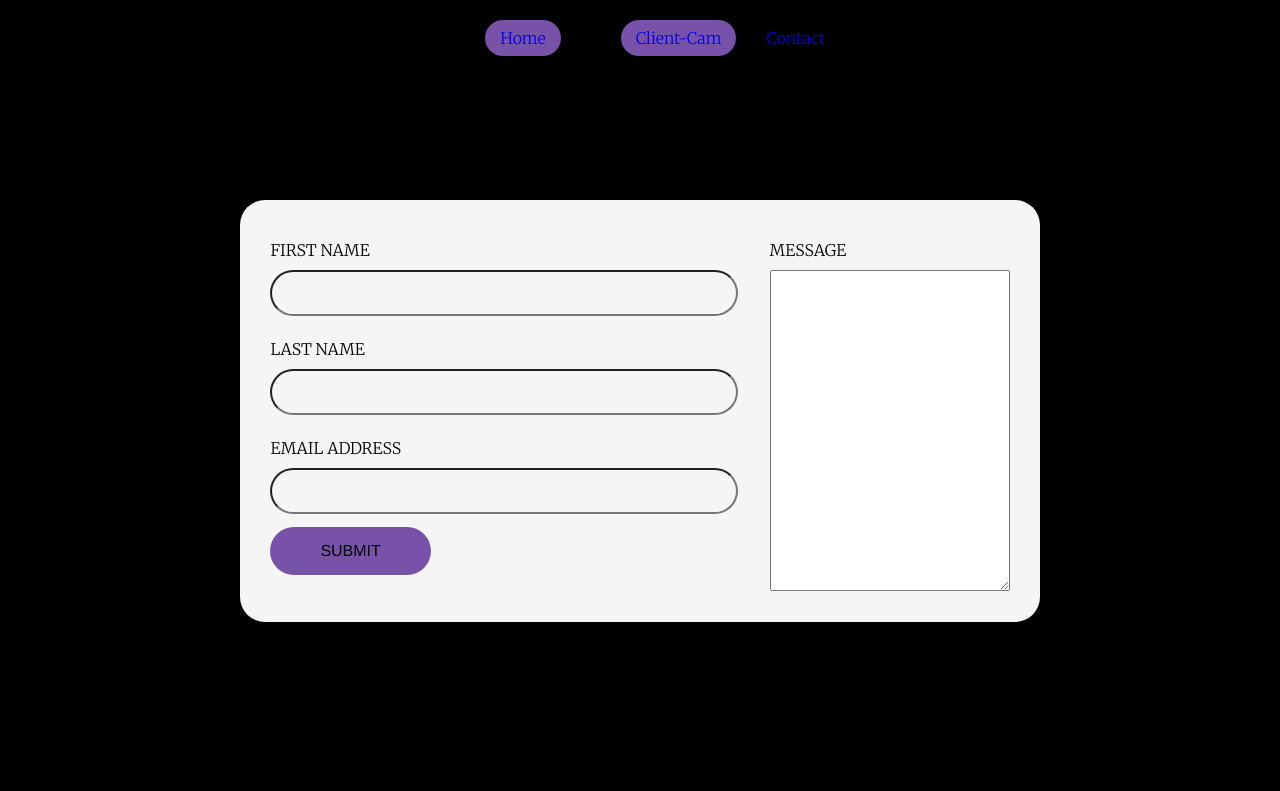
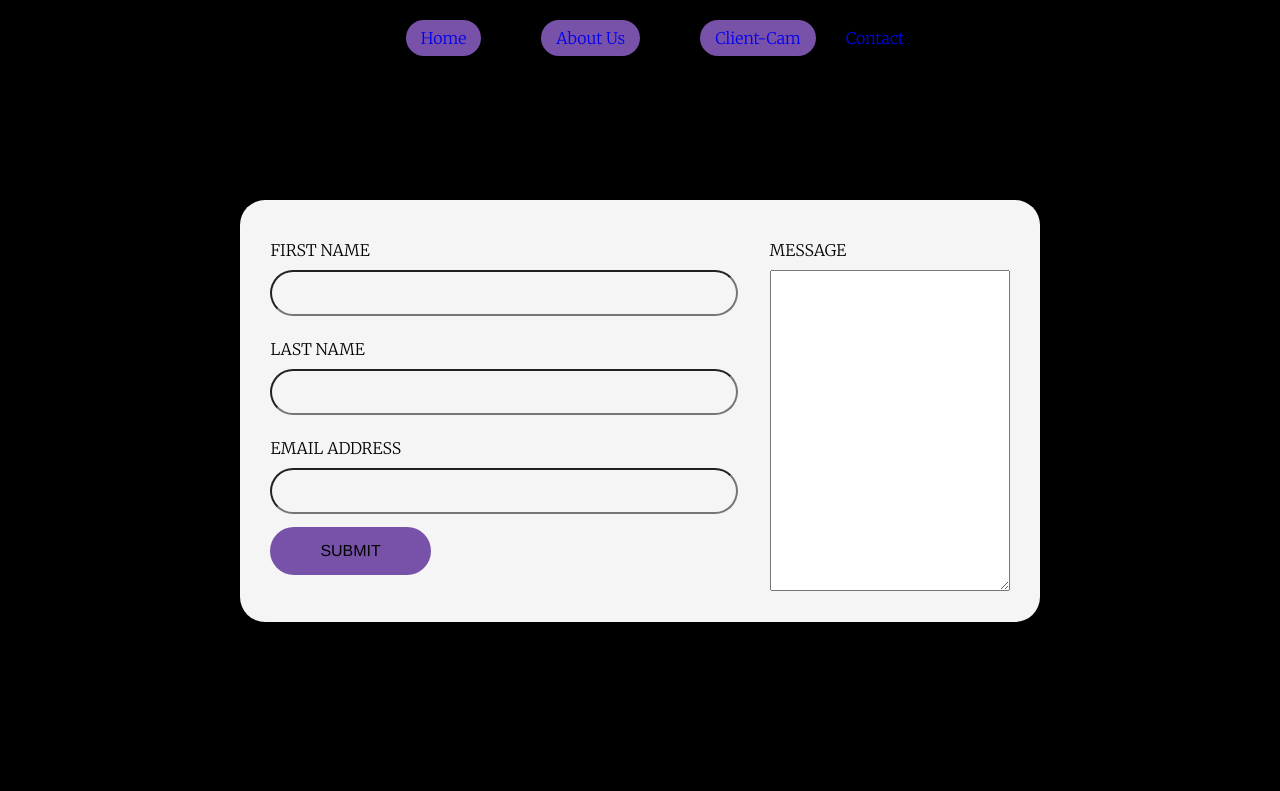
Before and after one commit to kubecks/target-fitness, a plain HTML site: page contact.html in a window 1280 px wide. Shown: the top 791 px of the page. Drawn offline with Linux system fonts and the light colour scheme.

```diff
--- a/contact.html
+++ b/contact.html
@@ -20,6 +20,9 @@
             <ul class="menu">
                 <li class="ctn">
                     <a href="index.html">Home</a>
+                </li>
+                <li class="ctn">
+                    <a href="index.html">About Us</a>
                 </li>
                 <li class="ctn">
                     <a href="client-cam.html">Client-Cam</a>
```
Also changed, not shown: assets/images/logo.png (added), assets/images/navbar.png (added), 2 other files.
